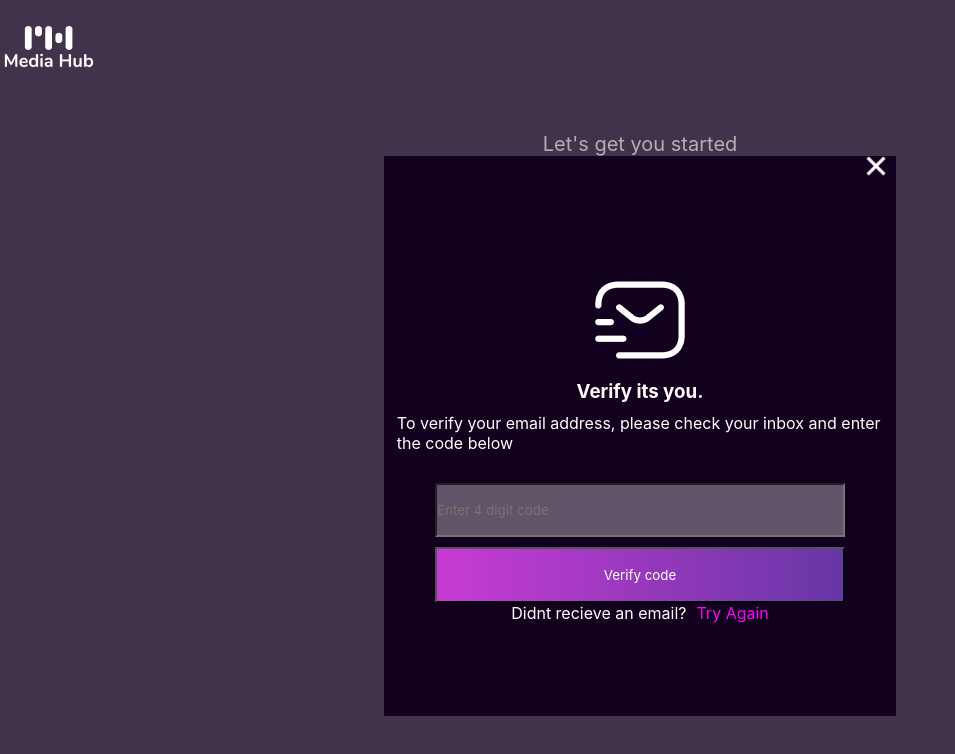
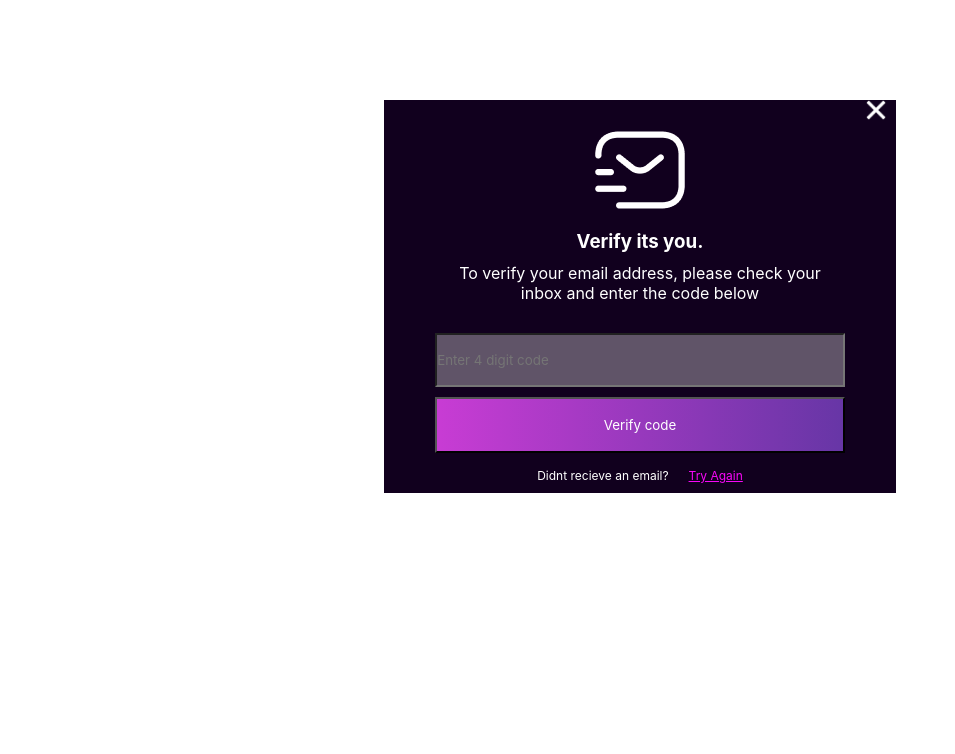
Before and after one commit to lost-shades/FE-mediahub, a React (Vite) app: page /EmailVerification in a window 1280 px wide. Shown: the top 754 px of the page, without its empty margins (0-955 px from the left). Built offline with nearby package versions, Linux system fonts and the light colour scheme.

Commit message:
created the popup component for emailverification and forgotpassword

```diff
--- /dev/null
+++ b/src/components/PopupModal.jsx
@@ -0,0 +1,29 @@
+import React from 'react'
+import { Link } from 'react-router-dom'
+import '../pages/Pages.css'
+import { Inputs } from './Inputs'
+import { Button } from './Button'
+
+export const PopupModal = ({vector, smsTracking, h3Title, paragragh, type, placeholder, names, value, footerSentence, footerLink}) => {
+  return (
+    <section className='verify-container'>
+            <img className='vector' src={vector} alt="" />
+            <section className='verify-container2'>
+                <div className='div1'>
+                    <img src={smsTracking} alt="" />
+                    <h3>{h3Title}</h3>
+                    <p>{paragragh}</p>
+                </div>
+                <div className='verificationInput'>
+                    <Inputs
+                        type={type}
+                        placeholder={placeholder}
+                        names={names}
+                    />
+                    <Button customStyle='verificationButton' value={value}/>
+                </div>
+                <footer className='p3'>{footerSentence}<Link className='p3child'>{footerLink}</Link></footer>
+            </section>
+        </section>
+  )
+}
--- a/src/index.css
+++ b/src/index.css
@@ -7,5 +7,5 @@
   }
 body {
   height: 100%;
-  background-color: #11001E;
+  /* background-color: #11001E; */
 }
--- a/src/pages/EmailVerification.jsx
+++ b/src/pages/EmailVerification.jsx
@@ -1,24 +1,32 @@
 import React from 'react'
-import {Inputs} from '../components/Inputs'
-import {Button} from '../components/Button'
 import './Pages.css'
+import { PopupModal } from '../components/PopupModal'
 
 export const EmailVerification = () => {
   return (
-    <main className='emailMain'>
+    <PopupModal
+        vector={"/Vector.png"}
+        smsTracking={"/sms-tracking.png"}
+        h3Title={"Verify its you."}
+        paragragh={"To verify your email address, please check your inbox and enter the code below"}
+        type={"text"}
+        placeholder={"Enter 4 digit code"}
+        names={"VerifyCode"}
+        value={"Verify code"}
+        footerSentence={"Didnt recieve an email? "}
+        footerLink={"Try Again"}
+    />
+  )
+}
+
+
+{/* <main className='emailMain'>
         <header className='imageDiv'>
             <img src="/Media Hub Logo 2 1.png" alt="logo" />
         </header>
         <div className='emailHeading'>
             <p>Let's get you started</p>
         </div>
-        <VerificationModal />
-    </main>
-  )
-}
-
-const VerificationModal=()=>{
-    return(
         <section className='verify-container'>
             <img className='vector' src="/Vector.png" alt="" />
             <section className='verify-container2'>
@@ -36,8 +44,7 @@ const VerificationModal=()=>{
                     />
                     <Button customStyle='verificationButton' value={"Verify code"} />
                 </div>
-                <p className='p3'>Didnt recieve an email? <a className='p3child'>Try Again</a></p>
+                <footer className='p3'>Didnt recieve an email? <Link className='p3child'>Try Again</Link></footer>
             </section>
         </section>
-    )
-}
+    </main> */}
--- a/src/pages/ForgotPassword.jsx
+++ b/src/pages/ForgotPassword.jsx
@@ -1,11 +1,26 @@
 import React from 'react'
-import {Inputs} from '../components/Inputs'
-import {Button} from '../components/Button'
+import { PopupModal } from '../components/PopupModal'
 import './Pages.css'
 
 export const ForgotPassword = () => {
   return (
-    <main className='emailMain'>
+    <PopupModal
+        vector={"/Vector.png"}
+        smsTracking={"/sms-tracking.png"}
+        h3Title={"Forgot your password?"}
+        paragragh={"Enter your email address below to receive a reset code"}
+        type={"text"}
+        placeholder={"Enter email address"}
+        names={"ForgotPassword"}
+        value={"Reset password"}
+        footerSentence={"Didnt recieve a code? "}
+        footerLink={"Try Again"}
+    />
+  )
+}
+
+
+{/* <main className='emailMain'>
         <header className='mediaLogoDiv'>
             <img src="/Media Hub Logo 2 1.png" alt="logo" />
         </header>
@@ -13,11 +28,11 @@ export const ForgotPassword = () => {
             <p>Welcome back</p>
         </div>
         <section className='ForgotPassword-container'>
-        <img className='vector' src="/Vector.png" alt="" />
+            <img className='vector' src="/Vector.png" alt="" />
             <section className='ForgotPassword-container2'>
                 <div className='div1'>
                     <h3>Forgot your password?</h3>
-                    <p> Enter your email address below to receive a new password</p>
+                    <p>Enter your email address below to receive a reset code</p>
                 </div>
 
                 <div className='forgotPasswordInput'>
@@ -30,6 +45,4 @@ export const ForgotPassword = () => {
                 </div>
             </section>
         </section>
-    </main>
-  )
-}
+    </main> */}
--- a/src/pages/Onboarding.jsx
+++ b/src/pages/Onboarding.jsx
@@ -6,7 +6,7 @@ export const Onboarding = () => {
       <div className='mediaLogoDiv'>
       <img src="/Media Hub Logo 2 1.png" alt="logo" />
       </div>
-      <section>
+      <section className='onboarding'>
         <div className='mediah1pDiv'>
           <h1>Select your Media accounts</h1>
           <p>Kindly select the accounts you want to connect to Media hub</p>
--- a/src/pages/Pages.css
+++ b/src/pages/Pages.css
@@ -1,6 +1,6 @@
 main.mainStyle {
     /* border: 5px solid yellow; */
-    height: 100vh;
+    min-height: 100vh;
     width: 100%;
     display: flex;
     flex-direction: column;
@@ -84,6 +84,9 @@ main header.imageDiv img {
     background-color: #11001E;
 }
 
+section.onboarding{
+    background-color: #11001E;
+}
 .mediaButtonDiv{
     /* border: 5px solid red; */
     height: 50px;
@@ -228,7 +231,10 @@ button.movieButton{
     display: flex;
     align-items: center;
     justify-content: center;
-    gap: 10px;
+    margin-top: 15px;
+    margin-bottom: 10px;
+    gap: 20px;
+    font-size: 12px;
 }
 .p3child {
     color: rgb(247, 7, 247);
@@ -264,6 +270,7 @@ button.movieButton{
     justify-content: center;
     align-items: center;
     height: 70%;
+    margin-top: 100px;
   }
 
   .verify-container2 {
@@ -321,7 +328,10 @@ button.movieButton{
     align-items: center;
     margin-bottom: 30px;
   }
-
+.div1 p{
+    width: 80%;
+    text-align: center;
+}
   .img1 {
     /* border: 5px solid red; */
     margin-left: 1px;
```
